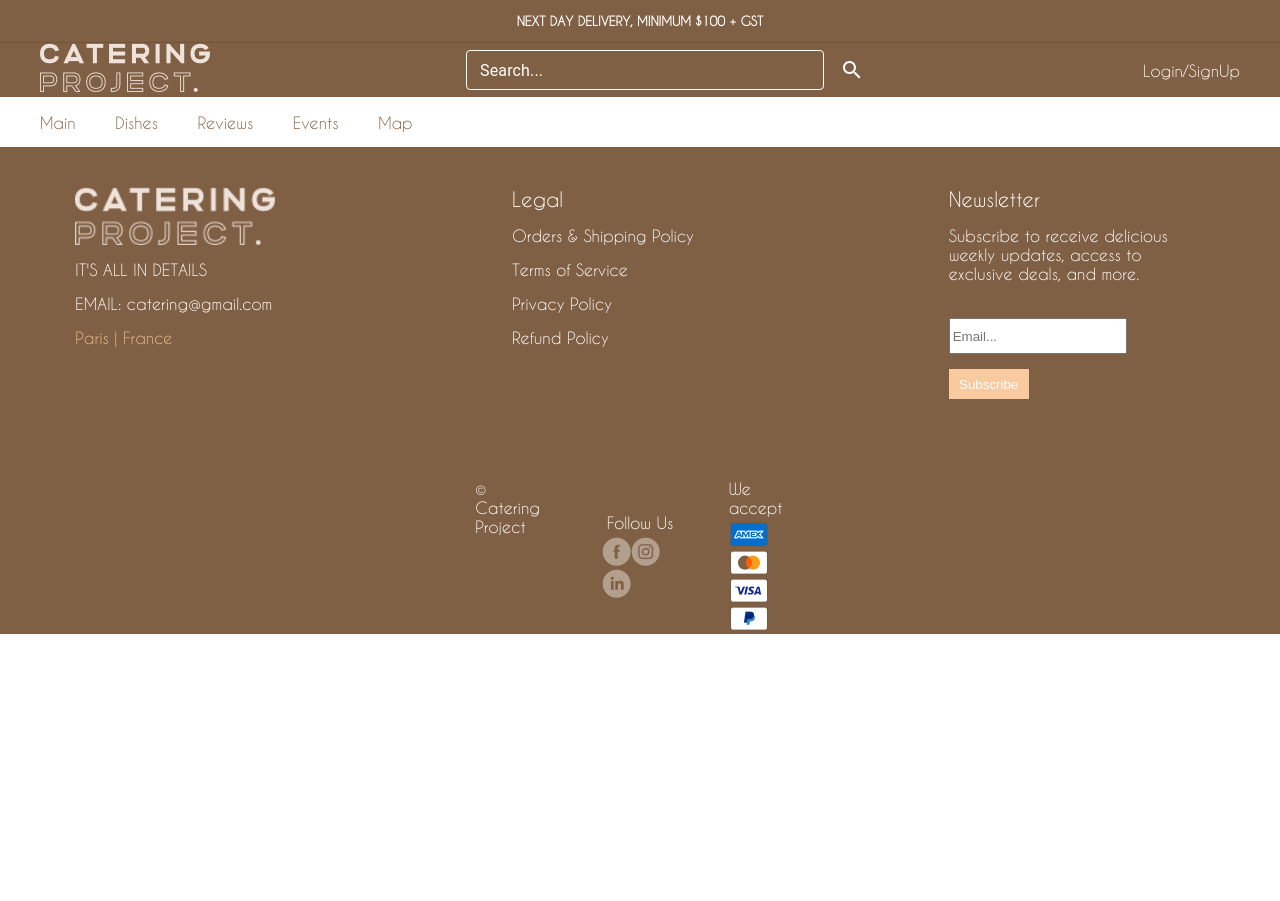
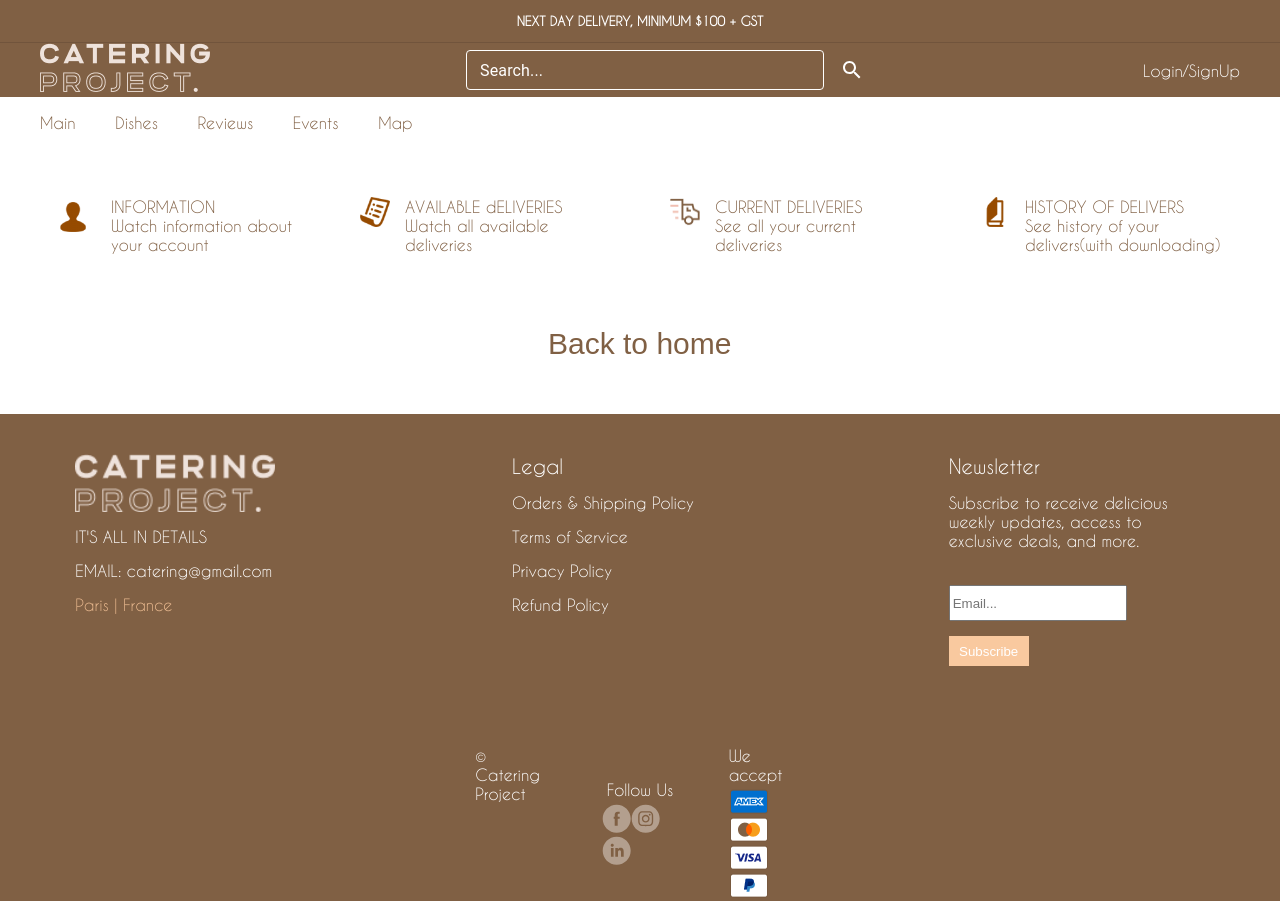
Before and after one commit to RovdoSophiya/SVC, a React (Create React App) app in the folder client/: page /courier in a window 1280 px wide. Before the commit the page ends 800 px from the top, so only its background shows below. Built offline with nearby package versions, Linux system fonts and the light colour scheme.

Commit message:
init: add courier main page

```diff
--- a/client/src/App.js
+++ b/client/src/App.js
@@ -5,6 +5,7 @@ import Main from "../src/assets/pages/mainPage/mainPage";
 import Footer from "./assets/pages/_components/footer/footer";
 import Login from "./assets/pages/loginPage/loginPage";
 import Client from "./assets/pages/clientPage/clientPage";
+import Courier from "./assets/pages/couirerPage/courierPage";
 // import Registration from "./assets/pages/registrationPage/registrationPage";
 import "./App.css";
 
@@ -51,7 +52,28 @@ function App() {
         {/* <Route path="/dishes" element={<Dishes />} />
         <Route path="/Reviews" element={<Reviews />} */}
         <Route path="/login" element={<Login />} />
-        <Route path="/client" element={<Client />} />
+        <Route
+          path="/client"
+          element={
+            <Client
+              user={user}
+              userRole={userRole}
+              userId={userId}
+              loading={loading}
+            />
+          }
+        />
+        <Route
+          path="/courier"
+          element={
+            <Courier
+              user={user}
+              userRole={userRole}
+              userId={userId}
+              loading={loading}
+            />
+          }
+        />
       </Routes>
       <Footer></Footer>
     </BrowserRouter>
--- /dev/null
+++ b/client/src/assets/pages/_components/courierMain/courier.css
@@ -0,0 +1,69 @@
+.courierContainer {
+  display: flex;
+  flex-wrap: wrap;
+  justify-content: center;
+  align-items: center;
+  margin: 0 auto;
+  padding: 20px;
+  color: rgba(128, 96, 68, 1);
+}
+
+.block-courier {
+  display: flex;
+  flex-direction: row;
+  gap: 15px;
+  background-color: transparent;
+  padding: 20px;
+  margin: 10px;
+  flex: 1 1 calc(25% - 20px); /* Ширина блока 25% минус отступы */
+  box-sizing: border-box;
+}
+.block-courier button {
+  display: flex;
+  background-color: transparent;
+  border-color: transparent;
+}
+.block-courier button img {
+  width: 30px;
+  height: 30px;
+  margin-top: 2px;
+}
+.block-courier a {
+  text-decoration: none;
+  color: rgba(128, 96, 68, 1);
+}
+.block-courier a:hover,
+.modalTextCourier:hover {
+  text-decoration: underline;
+}
+.block-courier a img {
+  width: 30px;
+  height: 30px;
+}
+.backToHome {
+  width: 200px;
+  display: flex;
+  margin-left: auto;
+  margin-right: auto;
+  margin-top: 20px;
+  margin-bottom: 50px;
+  font-size: 30px;
+  background-color: transparent;
+  border-color: transparent;
+  color: rgba(128, 96, 68, 1);
+  text-decoration: none;
+}
+.backToHome:hover {
+  text-decoration: underline;
+}
+@media (max-width: 768px) {
+  .block-courier {
+    flex: 1 1 calc(50% - 20px); /* Ширина блока 50% минус отступы */
+  }
+}
+
+@media (max-width: 600px) {
+  .block-courier {
+    flex: 1 1 100%; /* Каждый блок занимает 100% ширины */
+  }
+}
--- /dev/null
+++ b/client/src/assets/pages/_components/courierMain/courierMain.jsx
@@ -0,0 +1,71 @@
+import React, { useState } from "react";
+import "./courier.css";
+import icon1 from "../../../img/icons/user.png";
+import icon2 from "../../../img/icons/order.png";
+import icon3 from "../../../img/icons/book.png";
+import icon4 from "../../../img/icons/delivery.png";
+import LogoutModal from "../modal/exitAccountModal/logoutModal";
+
+const CourierMain = (user, userRole, userId, loading) => {
+  /*Модальное окно для выхода*/
+  const [openLogoutModal, setOpenLogoutModal] = useState(false);
+  const handleToggleLogoutModal = () => {
+    setOpenLogoutModal((prev) => !prev);
+  };
+
+  return (
+    <div>
+      <div className="courierContainer">
+        <div className="block-courier">
+          <button>
+            <img src={icon1} alt="icon"></img>
+          </button>
+          <div className="blockText-courier">
+            <p className="modalTextCourier">INFORMATION</p>
+            <p>Watch information about your account</p>
+          </div>
+        </div>
+        <div className="block-courier">
+          <a href="/courier/availableDeliveries">
+            <img alt="icon" src={icon2}></img>
+          </a>
+          <div className="blockText-courier">
+            <a href="/courier/availableDeliveries">AVAILABLE dELIVERIES</a>
+            <p>Watch all available deliveries</p>
+          </div>
+        </div>
+        <div className="block-courier">
+          <a href="/courier/currentDeliveries">
+            <img alt="icon" src={icon4}></img>
+          </a>
+          <div className="blockText-courier">
+            <a href="/courier/currentDeliveries">CURRENT DELIVERIES</a>
+            <p>See all your current deliveries</p>
+          </div>
+        </div>
+        <div className="block-courier">
+          <a href="/courier/deliveryHistory">
+            <img alt="icon" src={icon3}></img>
+          </a>
+          <div className="blockText-courier">
+            <a href="/courier/deliveryHistory">HISTORY OF DELIVERS</a>
+            <p>See history of your delivers(with downloading)</p>
+          </div>
+        </div>
+      </div>
+      <button
+        variant="contained"
+        className="backToHome"
+        onClick={handleToggleLogoutModal}
+      >
+        Back to home
+      </button>
+      <LogoutModal
+        open={openLogoutModal}
+        handleClose={handleToggleLogoutModal}
+      />
+    </div>
+  );
+};
+
+export default CourierMain;
--- /dev/null
+++ b/client/src/assets/pages/couirerPage/courierPage.jsx
@@ -0,0 +1,16 @@
+import CourierMain from "../_components/courierMain/courierMain";
+
+const Courier = (user, userRole, userId, loading) => {
+  return (
+    <div>
+      <CourierMain
+        user={user}
+        userRole={userRole}
+        userId={userId}
+        loading={loading}
+      />
+    </div>
+  );
+};
+
+export default Courier;
```
